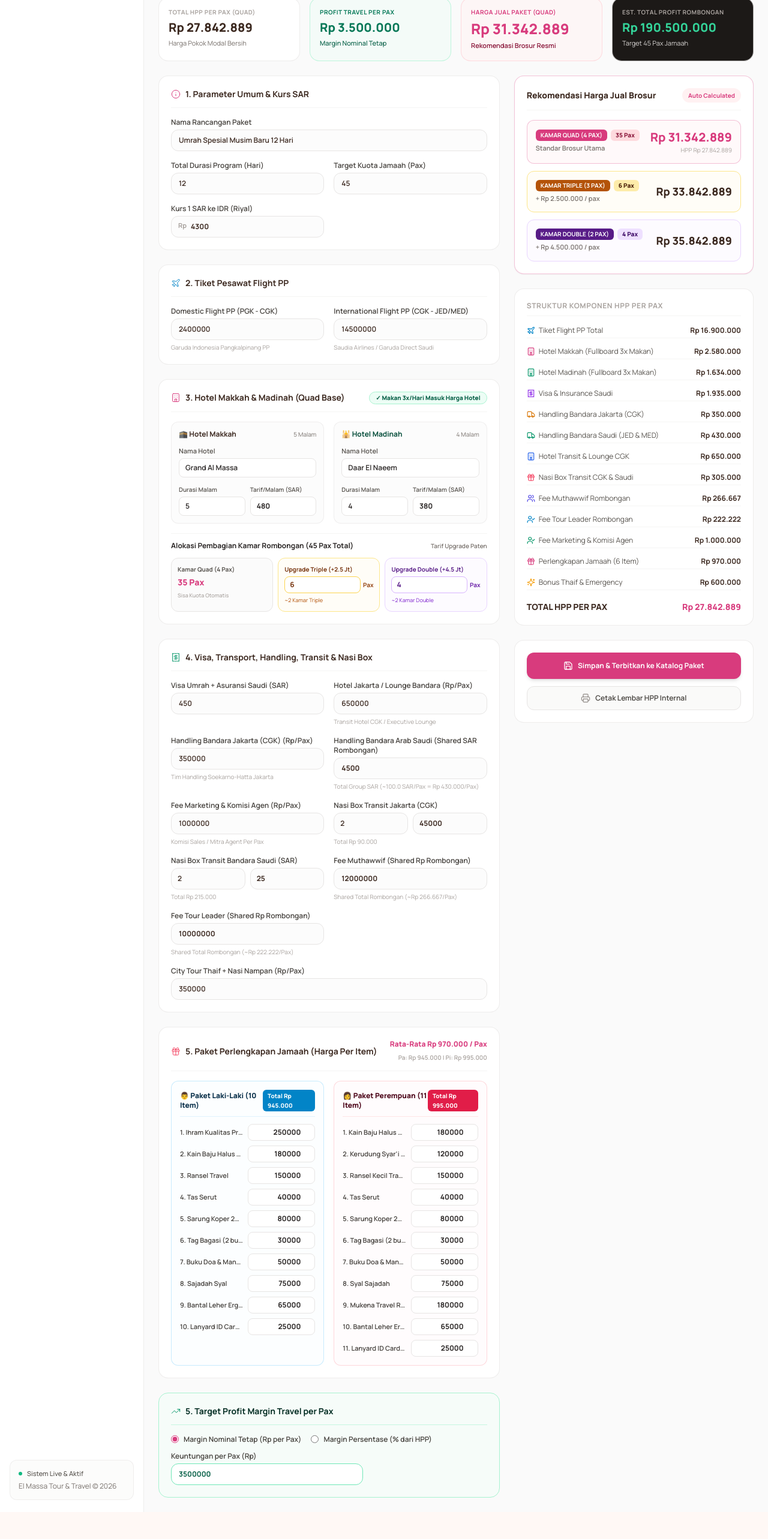
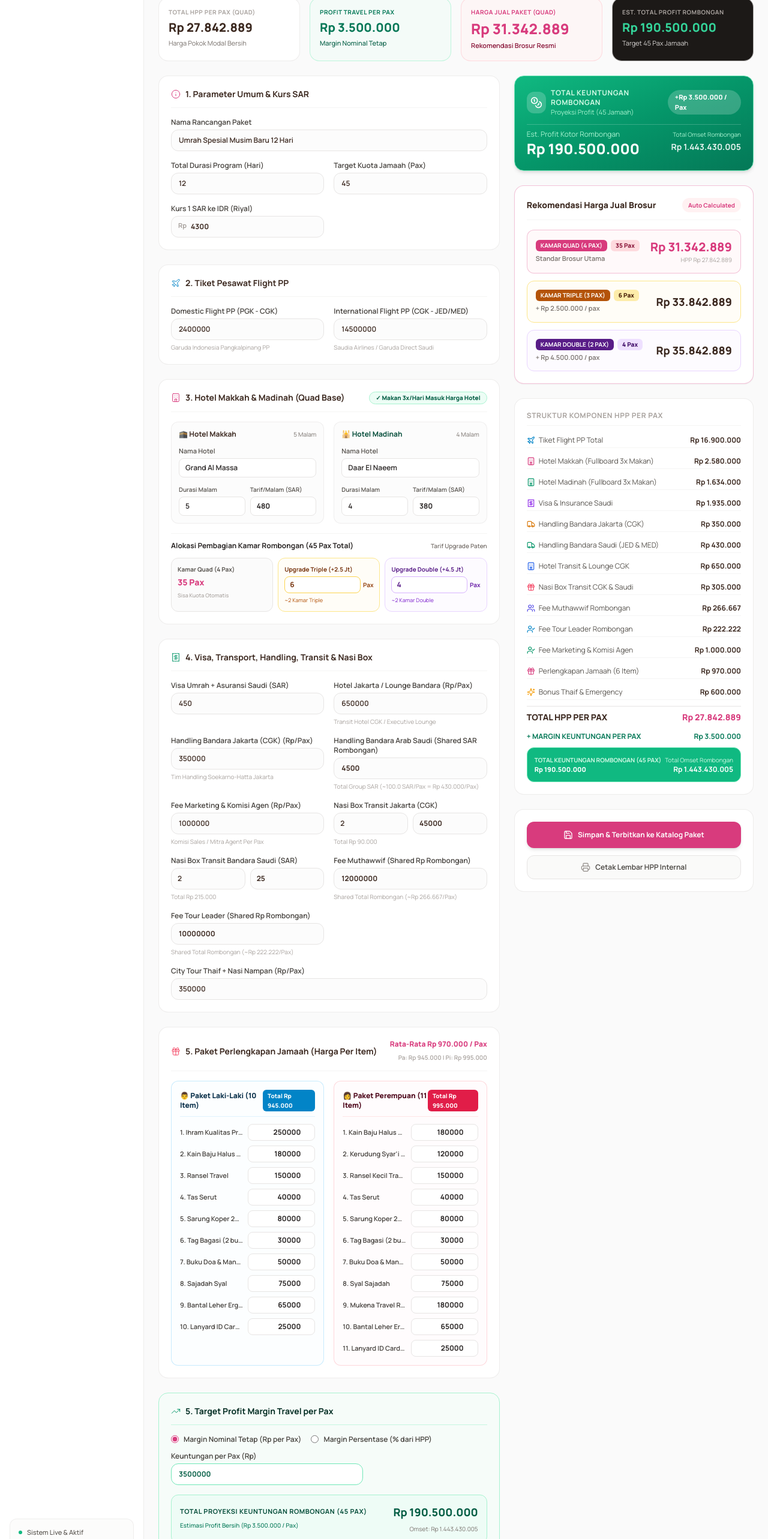
Before and after one commit to darcia2024/elmassa-administration, a Next.js app: page /paket/kalkulator in a window 1280 px wide. Shown: the part 234-2800 px from the top of the page at 60% size. Before the commit the page ends 2755 px from the top, so only its background shows below. Built offline with nearby package versions, Linux system fonts and the light colour scheme; sample sign-in values are in the browser's storage.

Commit message:
feat: add prominent Total Keuntungan Rombongan highlight card and summary breakdown

```diff
--- a/app/paket/kalkulator/page.tsx
+++ b/app/paket/kalkulator/page.tsx
@@ -1132,12 +1132,62 @@ export default function PackageCalculatorPage() {
                   </div>
                 )}
               </div>
+
+              {/* LIVE KEUNTUNGAN CARD IN SECTION 3 */}
+              <div className="rounded-xl border border-emerald-200 bg-emerald-50/70 p-3.5 flex items-center justify-between">
+                <div>
+                  <span className="text-[11px] font-bold text-emerald-900 block uppercase tracking-wider">
+                    Total Proyeksi Keuntungan Rombongan ({targetPax} Pax)
+                  </span>
+                  <span className="text-[10px] text-emerald-700 font-medium">
+                    Estimasi Profit Bersih ({formatRupiah(calculations.profitPerPax)} / Pax)
+                  </span>
+                </div>
+                <div className="text-right">
+                  <span className="text-lg font-black text-emerald-800 block">
+                    {formatRupiah(calculations.totalGroupProfit)}
+                  </span>
+                  <span className="text-[10px] text-stone-500">
+                    Omset: {formatRupiah(calculations.totalGroupRevenue)}
+                  </span>
+                </div>
+              </div>
+
             </div>
 
           </div>
 
           {/* RIGHT 5 COLUMNS: LIVE COST BREAKDOWN & SELLING PRICE TIERS */}
           <div className="lg:col-span-5 space-y-6">
+
+            {/* 💰 HIGHLIGHT CARD: TOTAL KEUNTUNGAN ROMBONGAN */}
+            <div className="rounded-2xl border border-emerald-300 bg-gradient-to-br from-emerald-500 via-emerald-600 to-emerald-700 p-5 text-white shadow-md space-y-3">
+              <div className="flex items-center justify-between">
+                <div className="flex items-center gap-2">
+                  <div className="flex h-9 w-9 items-center justify-center rounded-xl bg-white/20 text-white backdrop-blur-xs">
+                    <Coins className="h-5 w-5" />
+                  </div>
+                  <div>
+                    <h3 className="text-xs font-bold uppercase tracking-wider text-emerald-100">Total Keuntungan Rombongan</h3>
+                    <p className="text-[11px] text-emerald-200">Proyeksi Profit ({targetPax} Jamaah)</p>
+                  </div>
+                </div>
+                <span className="rounded-full bg-white/20 px-3 py-1 text-[11px] font-extrabold text-white backdrop-blur-xs">
+                  +{formatRupiah(calculations.profitPerPax)} / Pax
+                </span>
+              </div>
+
+              <div className="pt-2 flex items-baseline justify-between border-t border-white/20">
+                <div>
+                  <span className="text-xs text-emerald-200 block">Est. Profit Kotor Rombongan</span>
+                  <span className="text-2xl font-black text-white">{formatRupiah(calculations.totalGroupProfit)}</span>
+                </div>
+                <div className="text-right">
+                  <span className="text-[10px] text-emerald-200 block">Total Omset Rombongan</span>
+                  <span className="text-sm font-bold text-white/90">{formatRupiah(calculations.totalGroupRevenue)}</span>
+                </div>
+              </div>
+            </div>
 
             {/* 🏷️ TIPE HARGA JUAL PAKET (QUAD / TRIPLE / DOUBLE) */}
             <div className="rounded-2xl border border-brand-pink/30 bg-white p-5 shadow-sm space-y-4">
@@ -1308,9 +1358,31 @@ export default function PackageCalculatorPage() {
                 </div>
 
                 {/* TOTAL HPP */}
-                <div className="flex items-center justify-between pt-2 text-sm font-extrabold text-brand-cocoa">
+                <div className="flex items-center justify-between pt-2 text-sm font-extrabold text-brand-cocoa border-t border-stone-200">
                   <span>TOTAL HPP PER PAX</span>
                   <span className="text-brand-pink">{formatRupiah(calculations.hppQuadPerPax)}</span>
+                </div>
+
+                {/* KEUNTUNGAN PER PAX */}
+                <div className="flex items-center justify-between pt-1 text-xs font-bold text-emerald-700">
+                  <span>+ MARGIN KEUNTUNGAN PER PAX</span>
+                  <span>{formatRupiah(calculations.profitPerPax)}</span>
+                </div>
+
+                {/* TOTAL KEUNTUNGAN ROMBONGAN */}
+                <div className="rounded-xl border border-emerald-300 bg-emerald-500 p-3 text-white flex items-center justify-between mt-2">
+                  <div>
+                    <span className="text-[10px] uppercase font-bold text-emerald-100 block">
+                      TOTAL KEUNTUNGAN ROMBONGAN ({targetPax} PAX)
+                    </span>
+                    <span className="text-[11px] font-extrabold text-white">
+                      {formatRupiah(calculations.totalGroupProfit)}
+                    </span>
+                  </div>
+                  <div className="text-right">
+                    <span className="text-[10px] text-emerald-100 block">Total Omset Rombongan</span>
+                    <span className="text-xs font-bold text-white">{formatRupiah(calculations.totalGroupRevenue)}</span>
+                  </div>
                 </div>
 
               </div>
```
